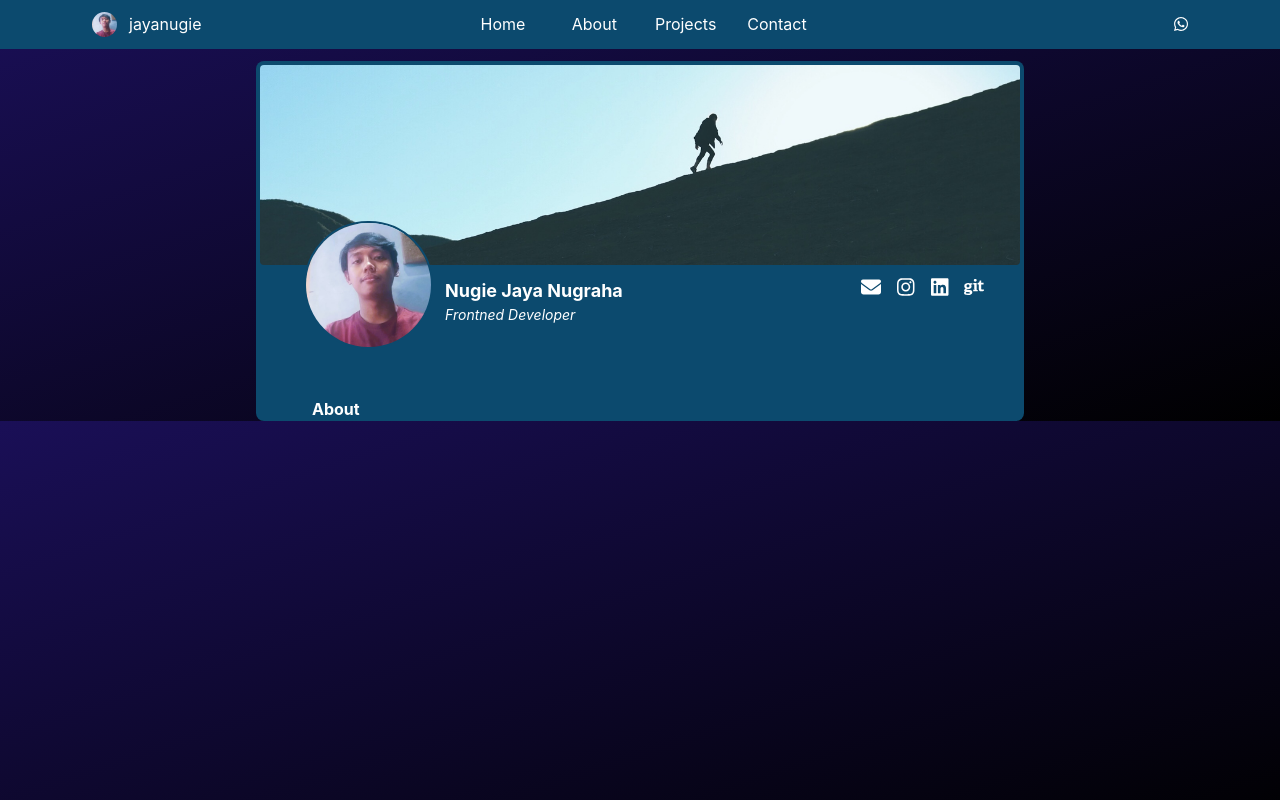
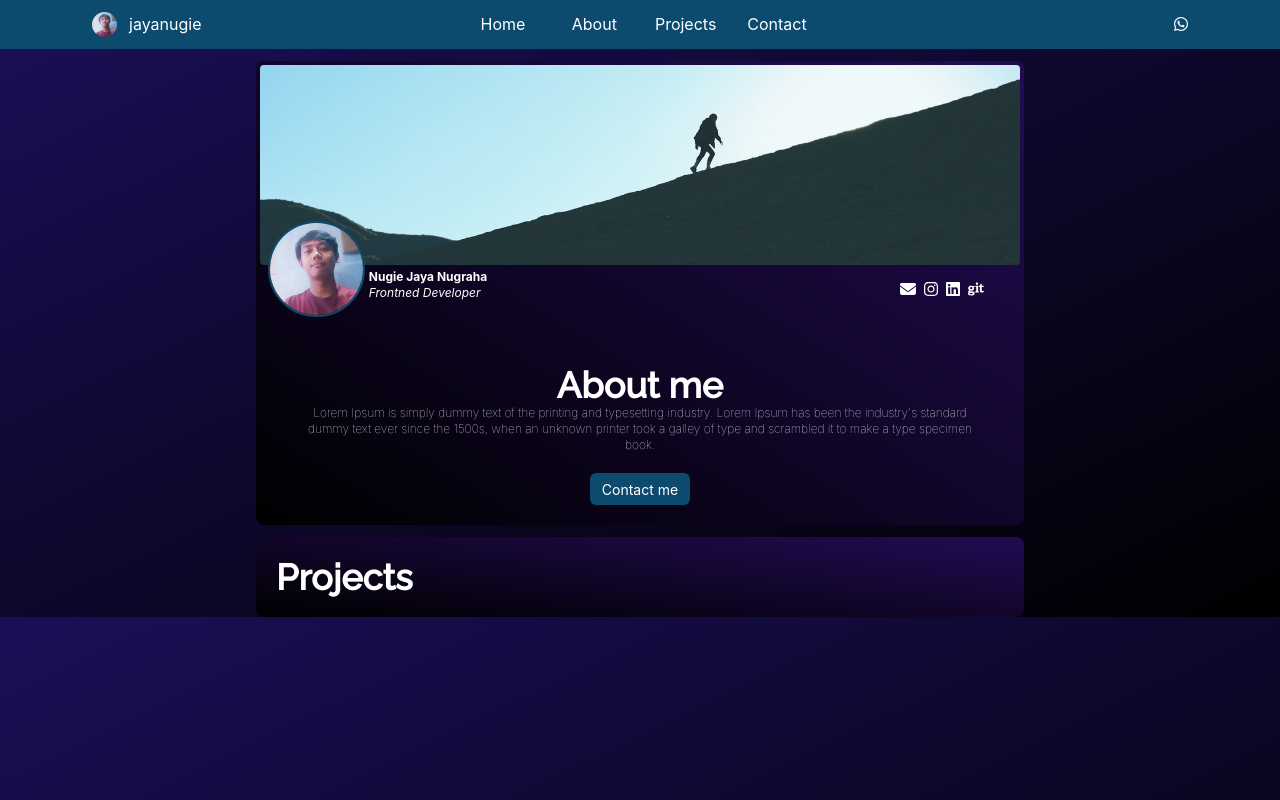
Before and after one commit to jayanugie/jayanugie.github.io, a React (Create React App) app: page / in a window 1280 px wide. Built offline with nearby package versions, Linux system fonts and the light colour scheme.

Commit message:
update size

```diff
--- a/public/index.html
+++ b/public/index.html
@@ -24,6 +24,9 @@
       work correctly both with client-side routing and a non-root public URL.
       Learn how to configure a non-root public URL by running `npm run build`.
     -->
+    <link rel="preconnect" href="https://fonts.googleapis.com">
+    <link rel="preconnect" href="https://fonts.gstatic.com" crossorigin>
+    <link href="https://fonts.googleapis.com/css2?family=Raleway:wght@100;500&display=swap" rel="stylesheet">
     <title>React App</title>
   </head>
   <body>
--- a/src/App.css
+++ b/src/App.css
@@ -47,3 +47,12 @@ html {
 .username img {
   width: 25px;
 }
+
+.bg-card {
+  background-image: linear-gradient(to bottom left, rgb(34, 11, 84), rgb(0, 0, 0));;
+  /* overflow-y: hidden; */
+}
+
+.font-title {
+  font-family: 'Raleway', sans-serif;
+}
--- a/src/App.js
+++ b/src/App.js
@@ -13,7 +13,7 @@ function App() {
     <div className="text-white">
       {/* navbar */}
       <div className="p-3 bg-sky-900 sticky top-0">
-        <div className="container mx-auto lg:px-20 md:px-0 flex flex-row">
+        <div className="container mx-auto lg:px-20 px-2 flex flex-row">
           <div className="basis-2/6">
             <div className="flex username">
               <img
@@ -60,9 +60,9 @@ function App() {
       </div>
 
       {/* home page */}
-      <div id="home">
-        <div className="container mx-auto lg:px-64 md:px-0">
-          <div className="mt-3 rounded-lg bg-sky-900">
+      <div id="#home">
+        <div className="container mx-auto lg:px-64 px-1">
+          <div className="mt-3 rounded-lg bg-card">
             <img
               alt="cover"
               src="cover.jpg"
@@ -70,67 +70,88 @@ function App() {
             />
             {/* profile, name, title */}
             <div className="relative">
-              <div className="flex relative left-12 bottom-12">
+              <div className="flex relative left-3 bottom-12">
                 <img
                   alt="profile"
                   src="profile.jpeg"
-                  className="rounded-full h-32 border-2 border-sky-900"
+                  className="rounded-full h-24 border-2 border-sky-900"
                 />
-                <div className="ml-3 mt-14">
-                  <p className="font-bold text-lg">Nugie Jaya Nugraha</p>
-                  <p className="text-sm italic">Frontned Developer</p>
+                <div className="mt-12 ml-1">
+                  <p className="font-bold text-xs">Nugie Jaya Nugraha</p>
+                  <p className="text-xs italic">Frontned Developer</p>
                 </div>
               </div>
             </div>
 
             {/* link */}
             <div className="relative">
-              <div className="absolute right-10 bottom-24">
+              <div className="absolute right-10 bottom-16">
                 <a
                   href="mailto:jayanugie14@gmail.com"
-                  className="mr-4"
+                  className="mr-2"
                   target="blank"
                 >
                   <FontAwesomeIcon
                     icon={faEnvelope}
-                    className="cursor-pointer h-5 hover:h-6"
+                    className="cursor-pointer h-4 hover:h-5"
                   />
                 </a>
                 <a
                   href="https://www.instagram.com/jayanugie/"
-                  className="mr-4"
+                  className="mr-2"
                   target="blank"
                 >
                   <FontAwesomeIcon
                     icon={faInstagram}
-                    className="cursor-pointer h-5 hover:h-6"
+                    className="cursor-pointer h-4 hover:h-5"
                   />
                 </a>
                 <a
                   href="https://www.linkedin.com/in/jayanugie/"
-                  className="mr-4"
+                  className="mr-2"
                   target="blank"
                 >
                   <FontAwesomeIcon
                     icon={faLinkedin}
-                    className="cursor-pointer h-5 hover:h-6"
+                    className="cursor-pointer h-4 hover:h-5"
                   />
                 </a>
                 <a href="https://github.com/jayanugie" target="blank">
                   <FontAwesomeIcon
                     icon={faGit}
-                    className="cursor-pointer h-5 hover:h-6"
+                    className="cursor-pointer h-4 hover:h-5"
                   />
                 </a>
               </div>
             </div>
 
             {/* About */}
-            <div className="ml-14">
-              <p className="font-bold">About</p>
+            <div className="mx-6" id="#about">
+              <div className="px-5 rounded-lg text-center">
+                <p className="font-bold font-title text-4xl">About me</p>
+                <p className="text-xs font-thin">
+                  Lorem Ipsum is simply dummy text of the printing and
+                  typesetting industry. Lorem Ipsum has been the industry's
+                  standard dummy text ever since the 1500s, when an unknown
+                  printer took a galley of type and scrambled it to make a type
+                  specimen book.
+                </p>
+              </div>
+              <div className="flex justify-center">
+                <div className="m-5 bg-sky-900 p-1 rounded-md px-3">
+                  <button className="text-sm">Contact me</button>
+                </div>
+              </div>
             </div>
+          </div>
+        </div>
+      </div>
 
-            {/* others */}
+      <div id="#projects">
+        <div className="container mx-auto lg:px-64 px-1">
+          <div className="mt-3 rounded-lg bg-card p-5">
+            <p className="text-4xl font-bold font-title">Projects</p>
+            <div>{/* carousel */}</div>
           </div>
         </div>
       </div>
```
